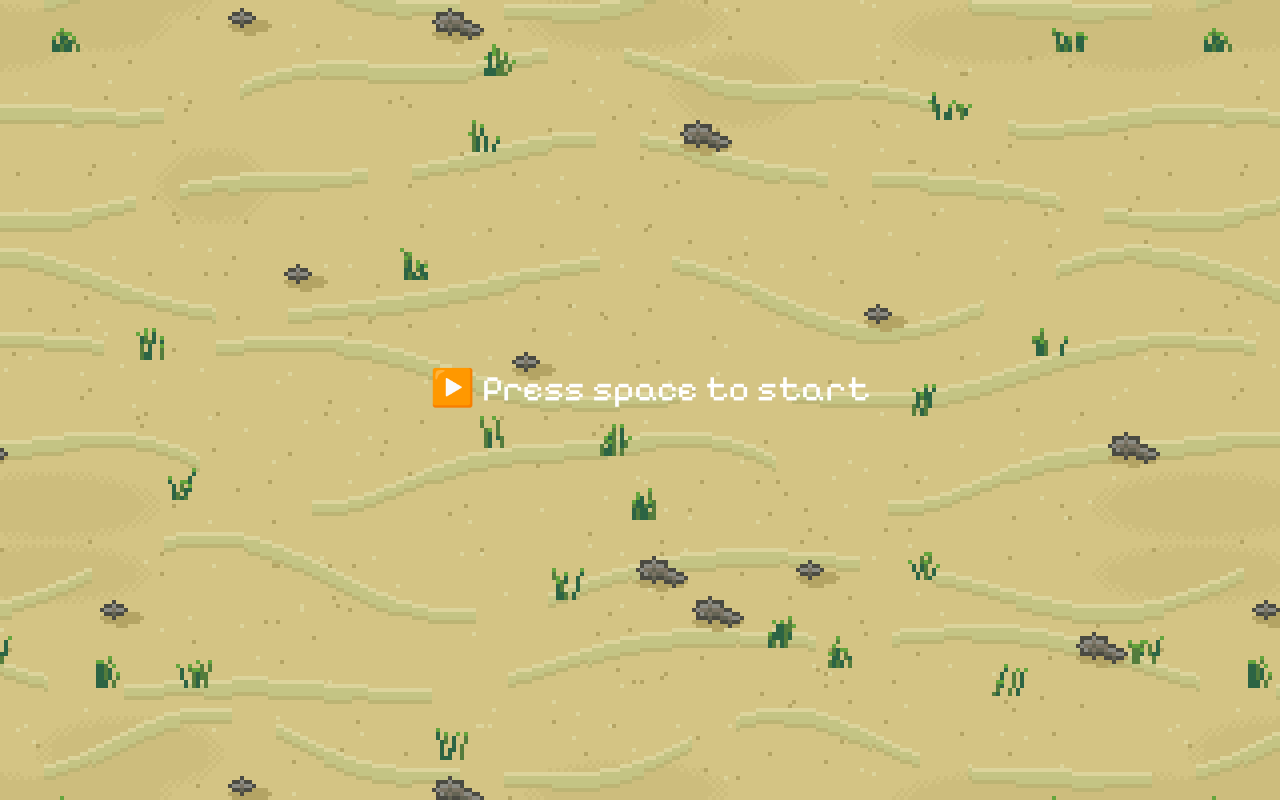
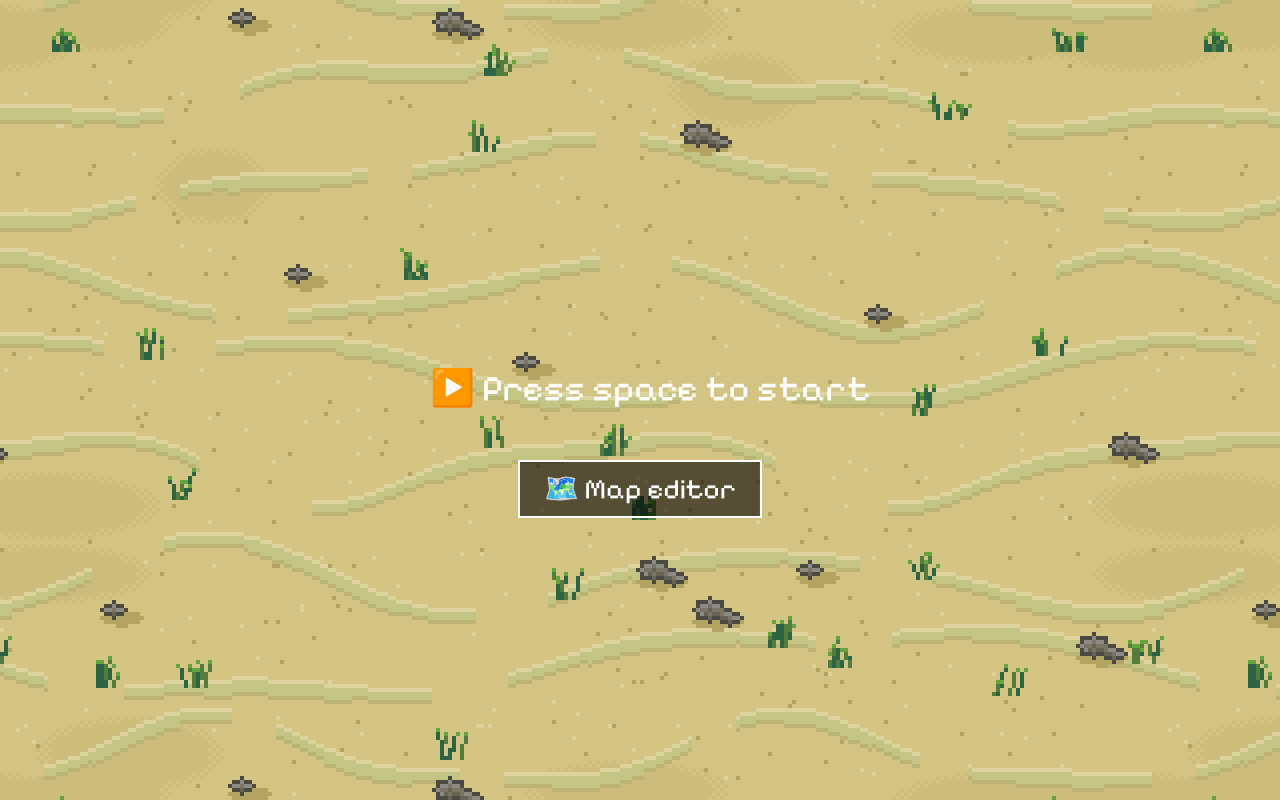
Before and after one commit to Ply3r/2d_game, a website with bundled scripts: page index.html in a window 1280 px wide. Built offline with nearby package versions, Linux system fonts and the light colour scheme.

Commit message:
Adiciona botao para o editor de mapas no menu inicial
Co-Authored-By: Claude Sonnet 5.5 <noreply@anthropic.com>

```diff
--- a/index.html
+++ b/index.html
@@ -21,10 +21,30 @@
       background-size: 1152px 768px; /* tamanho real: o cenario repete sem emendas */
       image-rendering: pixelated;
     }
+
+    #editor-link {
+      display: none;
+      position: fixed;
+      left: 50%;
+      top: calc(50% + 60px);
+      transform: translateX(-50%);
+      padding: 10px 24px;
+      font-size: 28px;
+      color: #fff;
+      text-decoration: none;
+      background: rgba(0, 0, 0, 0.6);
+      border: 2px solid #fff;
+      cursor: pointer;
+    }
+
+    #editor-link:hover {
+      background: rgba(255, 255, 255, 0.25);
+    }
   </style>
 </head>
 <body>
   <canvas width="1280" height="720" id="canvas"></canvas>
+  <a id="editor-link" href="editor.html">🗺️ Map editor</a>
   <script type="module" src="./index.js"></script>
 </body>
 </html>
--- a/models/screens/Menu.js
+++ b/models/screens/Menu.js
@@ -11,9 +11,13 @@ class Menu {
       if (!this.main.gameRunning) this.draw();
     });
 
+    const editorLink = document.getElementById('editor-link');
+    if (editorLink?.style) editorLink.style.display = 'block';
+
     const startGame = (event) => {
       if (event.code !== 'Space') return;
 
+      if (editorLink?.style) editorLink.style.display = 'none';
       this.main.startGame();
       document.removeEventListener('keydown', startGame);
     }
```
